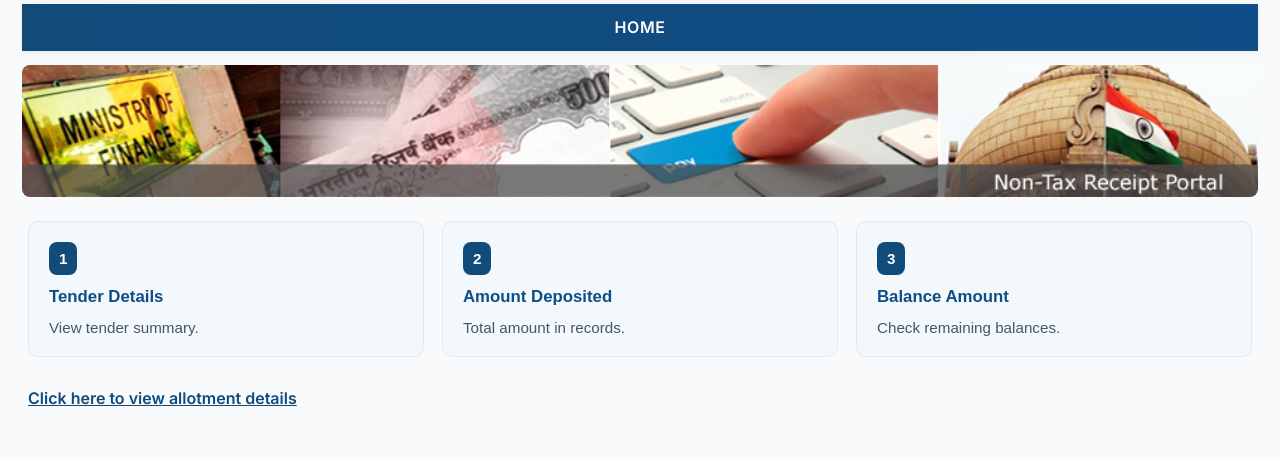
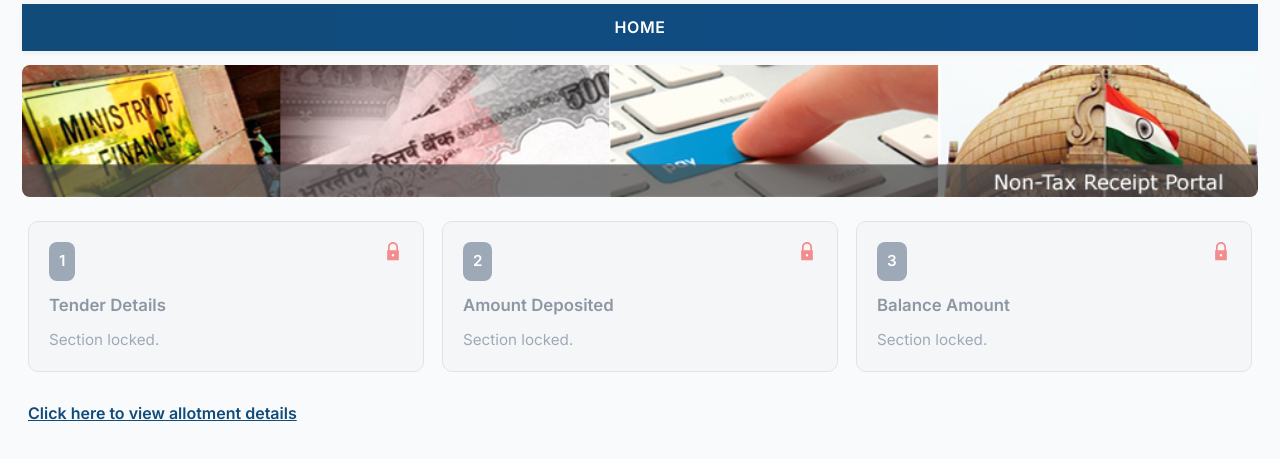
Before and after one commit to Aparneshh/ice-gate-auth, a plain HTML site: page public/dashboard.html in a window 1280 px wide. Shown: the part 181-640 px from the top of the page. Drawn offline with Linux system fonts and the light colour scheme.

Commit message:
Update: Lock dashboard tiles and add T&C to allotment page

```diff
--- a/public/dashboard.html
+++ b/public/dashboard.html
@@ -497,23 +497,32 @@
 
     <!-- three tiles -->
     <div class="steps" role="list" aria-label="Main steps">
-      <button class="step" role="listitem" id="open-tender" aria-controls="modal-tender" aria-expanded="false">
-        <div class="num">1</div>
-        <div class="title">Tender Details</div>
-        <div class="desc">View tender summary.</div>
-      </button>
+      <div class="step" role="listitem" style="cursor:not-allowed; opacity:0.6; background:#f4f5f7; border-color:#cbd5e1;">
+        <div style="display:flex; width:100%; justify-content:space-between; align-items:flex-start;">
+          <div class="num" style="background:#64748b;">1</div>
+          <svg style="width:20px; height:20px; fill:#ef4444;" viewBox="0 0 24 24"><path d="M18 10v-4c0-3.313-2.687-6-6-6s-6 2.687-6 6v4h-1v12h14v-12h-1zm-10-4c0-2.206 1.794-4 4-4s4 1.794 4 4v4h-8v-4zm4 11.5c-.828 0-1.5-.672-1.5-1.5s.672-1.5 1.5-1.5 1.5.672 1.5 1.5-.672 1.5-1.5 1.5z"/></svg>
+        </div>
+        <div class="title" style="color:#475569;">Tender Details</div>
+        <div class="desc" style="color:#64748b;">Section locked.</div>
+      </div>
 
-      <button class="step" role="listitem" id="open-amount" aria-controls="modal-amount" aria-expanded="false">
-        <div class="num">2</div>
-        <div class="title">Amount Deposited</div>
-        <div class="desc">Total amount in records.</div>
-      </button>
+      <div class="step" role="listitem" style="cursor:not-allowed; opacity:0.6; background:#f4f5f7; border-color:#cbd5e1;">
+        <div style="display:flex; width:100%; justify-content:space-between; align-items:flex-start;">
+          <div class="num" style="background:#64748b;">2</div>
+          <svg style="width:20px; height:20px; fill:#ef4444;" viewBox="0 0 24 24"><path d="M18 10v-4c0-3.313-2.687-6-6-6s-6 2.687-6 6v4h-1v12h14v-12h-1zm-10-4c0-2.206 1.794-4 4-4s4 1.794 4 4v4h-8v-4zm4 11.5c-.828 0-1.5-.672-1.5-1.5s.672-1.5 1.5-1.5 1.5.672 1.5 1.5-.672 1.5-1.5 1.5z"/></svg>
+        </div>
+        <div class="title" style="color:#475569;">Amount Deposited</div>
+        <div class="desc" style="color:#64748b;">Section locked.</div>
+      </div>
 
-      <button class="step" role="listitem" id="open-balance" aria-controls="modal-balance" aria-expanded="false">
-        <div class="num">3</div>
-        <div class="title">Balance Amount</div>
-        <div class="desc">Check remaining balances.</div>
-      </button>
+      <div class="step" role="listitem" style="cursor:not-allowed; opacity:0.6; background:#f4f5f7; border-color:#cbd5e1;">
+        <div style="display:flex; width:100%; justify-content:space-between; align-items:flex-start;">
+          <div class="num" style="background:#64748b;">3</div>
+          <svg style="width:20px; height:20px; fill:#ef4444;" viewBox="0 0 24 24"><path d="M18 10v-4c0-3.313-2.687-6-6-6s-6 2.687-6 6v4h-1v12h14v-12h-1zm-10-4c0-2.206 1.794-4 4-4s4 1.794 4 4v4h-8v-4zm4 11.5c-.828 0-1.5-.672-1.5-1.5s.672-1.5 1.5-1.5 1.5.672 1.5 1.5-.672 1.5-1.5 1.5z"/></svg>
+        </div>
+        <div class="title" style="color:#475569;">Balance Amount</div>
+        <div class="desc" style="color:#64748b;">Section locked.</div>
+      </div>
     </div>
 
     <!-- Allotment Details Link -->
```
Also changed, not shown: public/allotment.html (+11 -0 lines).
